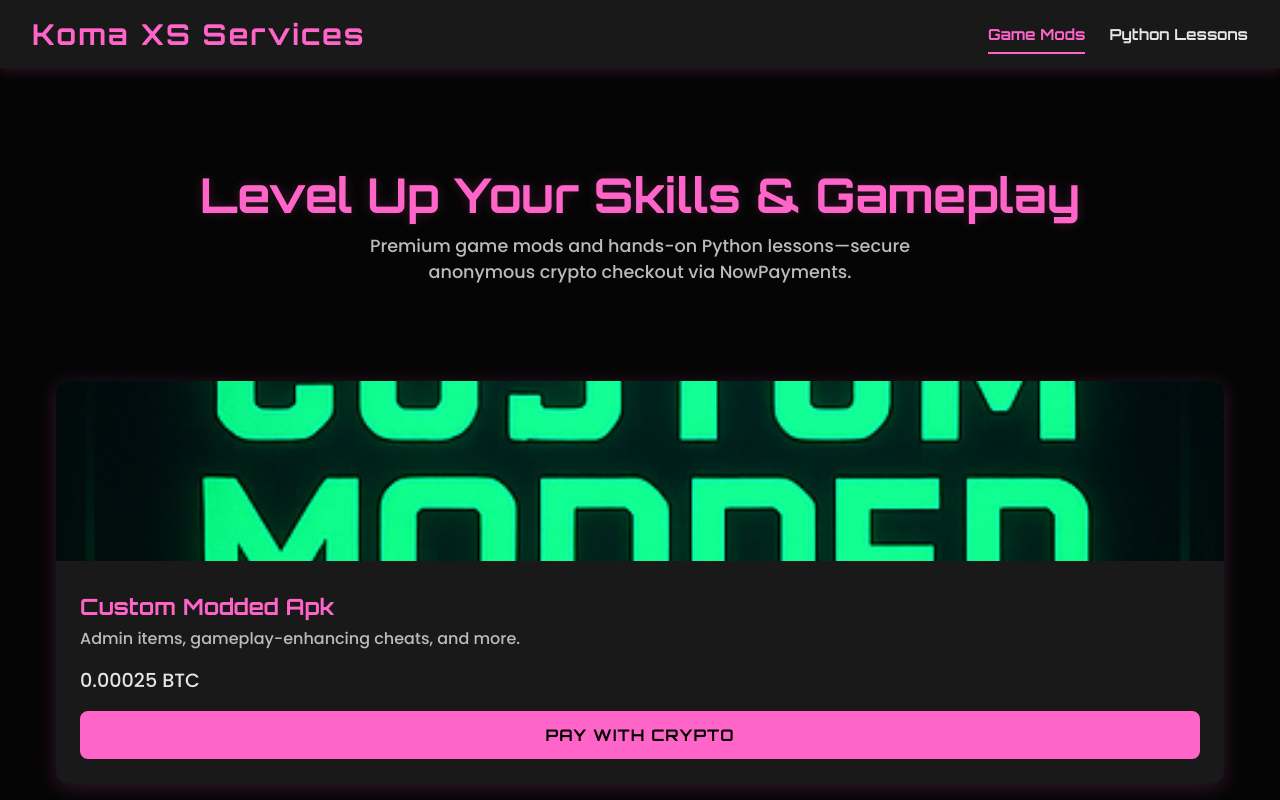
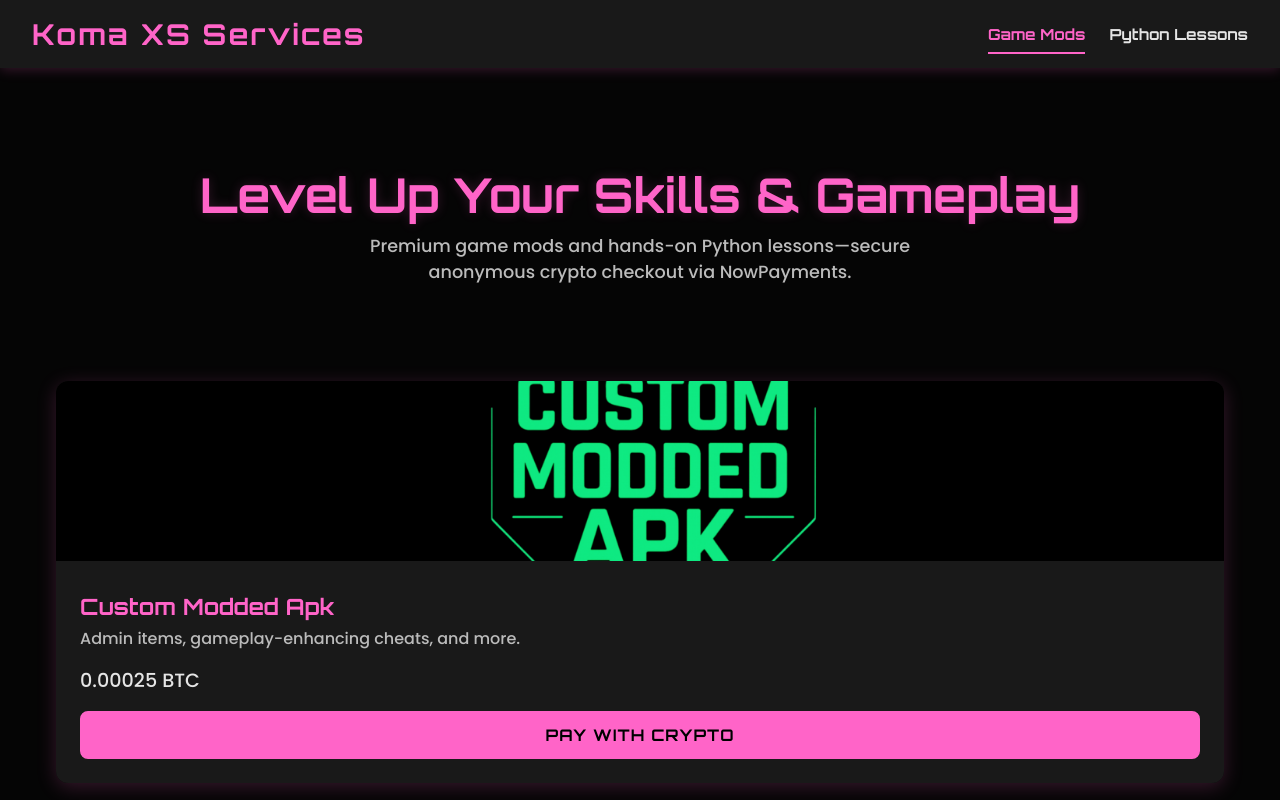
Before and after one commit to KomaVR/KomaXSServices, a website: page public/index.html in a window 1280 px wide. Drawn offline with Linux system fonts and the light colour scheme.

Commit message:
Update index.html

```diff
--- a/public/index.html
+++ b/public/index.html
@@ -200,7 +200,7 @@
 
     <section id="mods" class="tab-content active">
       <div class="card">
-        <img src="https://raw.githubusercontent.com/KomaVR/KomaXSServices/refs/heads/main/23efa195-9683-4214-8878-5ecc77158b27%7E2.png?token=GHSAT0AAAAAADCHRKZOG2HEXLQIXYZFLULE2BI7AKA" alt="Custom Modded Apk"/>
+        <img src="https://raw.githubusercontent.com/KomaVR/KomaXSServices/refs/heads/main/Untitled47_20250517140605.png?token=GHSAT0AAAAAADCHRKZORISV3EK3TEJONPSG2BI7LGA" alt="Custom Modded Apk"/>
         <div class="info">
           <h3>Custom Modded Apk</h3>
           <p>Admin items, gameplay-enhancing cheats, and more.</p>
@@ -217,7 +217,7 @@
 
     <section id="lessons" class="tab-content">
       <div class="card">
-        <img src="https://raw.githubusercontent.com/KomaVR/KomaXSServices/refs/heads/main/01a3b797-589e-40b9-a0aa-ae00d169cd70%7E3.png?token=GHSAT0AAAAAADCHRKZOFQAQLDYCJ4R4O3WS2BI7AMA" alt="Python 101"/>
+        <img src="https://raw.githubusercontent.com/KomaVR/KomaXSServices/refs/heads/main/Untitled47_20250517140220.png?token=GHSAT0AAAAAADCHRKZPM7TQDYJBG6YMF3XS2BI7LDA" alt="Python 101"/>
         <div class="info">
           <h3>Python 101</h3>
           <p>From variables to LOOPS: your hands-on guide to Python mastery.</p>
```
